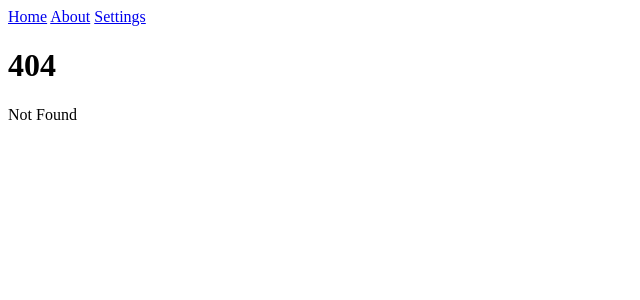
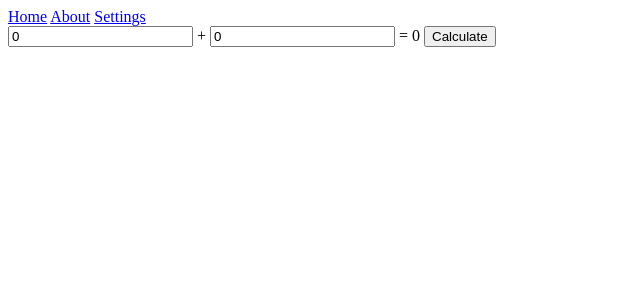
Before and after one commit to JoeAlisson/svelte-learning, a SvelteKit app: page /add in a window 1280 px wide. Before the commit this address had no page. Shown: the top 300 px of the page, without its empty margins (0-640 px from the left). Built offline with nearby package versions, Linux system fonts and the light colour scheme.

Commit message:
Call endpoint POST API

```diff
--- /dev/null
+++ b/src/routes/add/+page.svelte
@@ -0,0 +1,23 @@
+<script lang="ts">
+  let a = 0
+  let b = 0
+  let total = 0
+
+  async function add() {
+    const response = await fetch('/api/add', {
+      method: 'POST',
+      body: JSON.stringify({ a, b }),
+      headers: {
+        'Content-Type': 'application/json'
+      }
+    })
+
+    total = await response.json()
+  }
+</script>
+
+<input type="number" bind:value={a}> +
+<input type="number" bind:value={b}> =
+{total}
+
+<button on:click={add}>Calculate</button>
--- /dev/null
+++ b/src/routes/api/add/+server.ts
@@ -0,0 +1,7 @@
+import { json } from '@sveltejs/kit';
+import type { RequestHandler } from './$types';
+
+export const POST = (async ({ request }) => {
+  const {a, b} = await request.json();
+  return json(a + b);
+}) satisfies RequestHandler;
```
